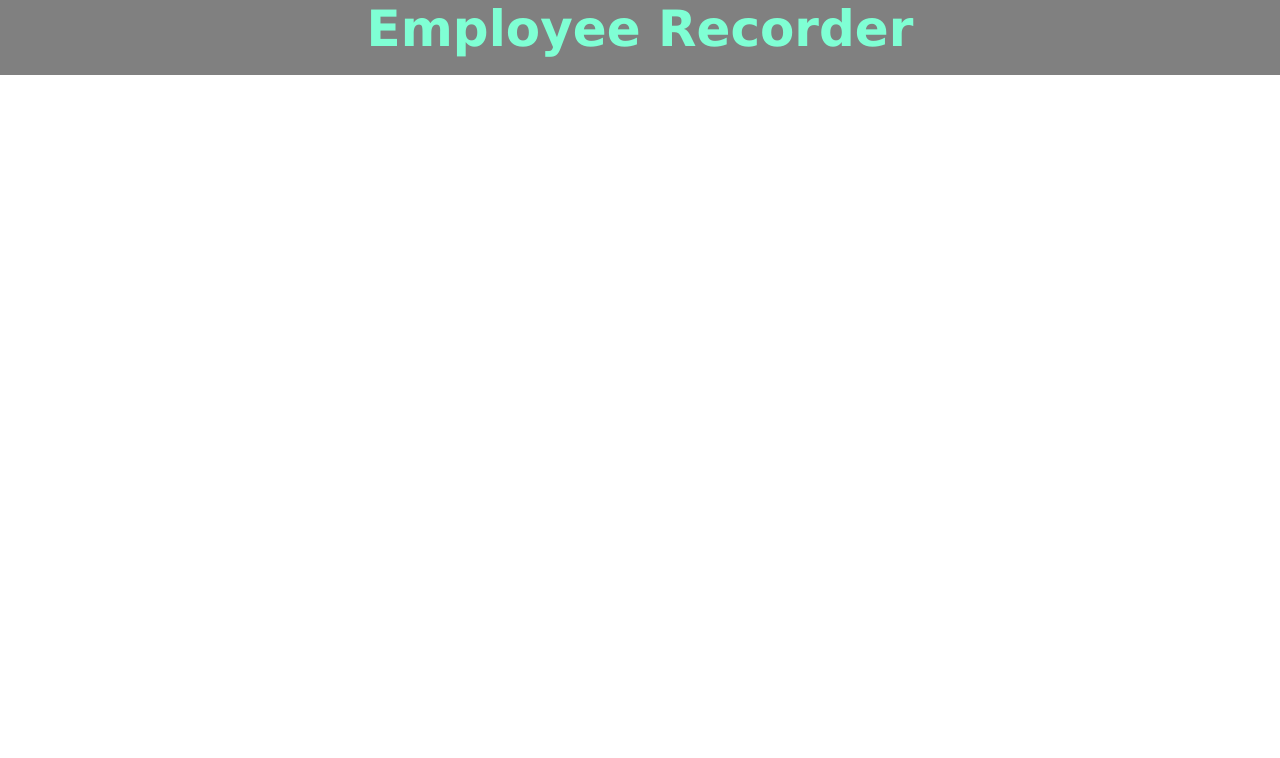
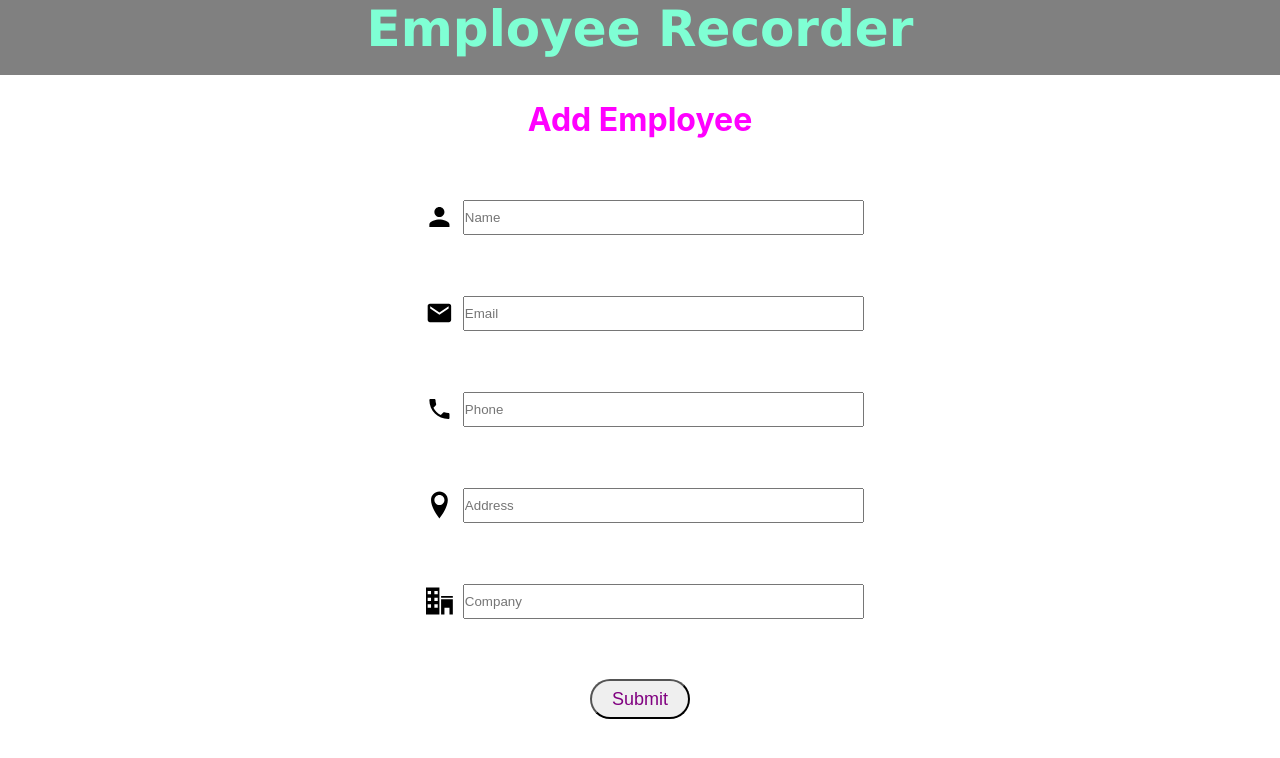
Before and after one commit to subashniraula6/Employee-Recorder, a React (Create React App) app in the folder client/: page /employees/add in a window 1280 px wide. Shown: the top 758 px of the page. Built offline with nearby package versions, Linux system fonts and the light colour scheme.

Commit message:
Adding employees feature added

```diff
--- a/client/package.json
+++ b/client/package.json
@@ -13,11 +13,13 @@
     "react-redux": "^7.2.4",
     "react-router-dom": "^5.2.0",
     "react-scripts": "^4.0.3",
+    "react-uuid": "^1.0.2",
     "redux-devtools-extension": "^2.13.9",
     "redux-logger": "^3.0.6",
     "redux-thunk": "^2.3.0",
     "reselect": "^4.0.0",
     "styled-components": "^5.3.0",
+    "uuid": "^8.3.2",
     "web-vitals": "^1.0.1"
   },
   "scripts": {
--- a/client/src/App.js
+++ b/client/src/App.js
@@ -8,13 +8,13 @@ import TestPage from './TestPage'
 function App() {
   return (
     <>
-      <h1 class='header'>Employee Recorder</h1>
+      <h1 className='header'>Employee Recorder</h1>
       <div className="App">
         <Switch>
           <Route exact path='/' component={TestPage} />
           <Route exact path='/employees' component={HomePage} />
-          <Route path='/add-employee' component={AddEmployee} />
-          <Route path='/edit-employee' component={EditEmployee} />
+          <Route path='/employees/add' component={AddEmployee} />
+          <Route path='/employees/edit-employee' component={EditEmployee} />
         </Switch>
       </div>
     </>
--- a/client/src/components/EmployeeCard/EmployeeCard.js
+++ b/client/src/components/EmployeeCard/EmployeeCard.js
@@ -1,6 +1,5 @@
 import React from 'react'
 import { Link, withRouter } from 'react-router-dom'
-import api from '../../api/api'
 import {
     CardContainer,
     EmployeeIcon,
@@ -18,23 +17,26 @@ import {
 } from './CardContainer.styles'
 
 const EmployeeCard = ({
-    id,
     isNominated,
-    firstName,
-    lastName,
+    name,
     email,
     address,
     phone,
     company,
     history,
     add }) => {
-    console.log(isNominated)
+
+    const addLink = history.location.pathname + '/add';
     return (
         <CardContainer add>
             {
                 add ?
                     (<AddCard>
-                        <Link to='/add-employee' style={{ 'textDecoration': 'none' }}>+</Link>
+                        <Link
+                            to= {addLink}
+                            style={{ 'textDecoration': 'none' }}>
+                            +
+                            </Link>
                     </AddCard>)
                     : (
                         <>
@@ -42,7 +44,7 @@ const EmployeeCard = ({
 
                             <InfoContainer>
                                 <InfoKey>Name: </InfoKey>
-                                <InfoValue>{firstName + lastName}</InfoValue>
+                                <InfoValue>{name}</InfoValue>
                             </InfoContainer>
 
                             <InfoContainer>
--- a/client/src/components/actions/employeeActions.js
+++ b/client/src/components/actions/employeeActions.js
@@ -1,4 +1,5 @@
 import api from '../../api/api'
+import uuid from 'react-uuid'
 
 //Get all Employees
 export const getEmployees = () => async dispatch => {
@@ -20,3 +21,28 @@ export const getEmployees = () => async dispatch => {
         // })
     }
 }
+
+//Add employees
+export const addEmployee = (employeeForm) => async dispatch => {
+    const request = {
+        id: uuid(),
+        ...employeeForm
+    }
+    try {
+        const response = await api.post('/employees', request);
+        console.log(response.data)
+        if (response.data) {
+            dispatch({
+                type: 'ADD_EMPLOYEE',
+                payload: response.data
+            })
+            alert("Added")
+        }
+    } catch (error) {
+        console.log(error)
+        // dispatch({
+        //     type: EMPLOYEE_ERROR,
+        //     payload: { msg: error.response.statusText, status: error.response.status }
+        // })
+    }
+}
--- a/client/src/components/layout/AddEmployeePage/AddEmployee.jsx
+++ b/client/src/components/layout/AddEmployeePage/AddEmployee.jsx
@@ -1,4 +1,4 @@
-import React from 'react'
+import React, { useState } from 'react'
 import {
     AddEmployeeContainer,
     EmployeeForm,
@@ -11,47 +11,120 @@ import {
     CompanyIcon,
     Button
 } from './AddEmployee.styles'
+import {connect} from 'react-redux'
+import {addEmployee} from '../../actions/employeeActions'
 
-const AddEmployee = () => {
+const AddEmployee = ({addEmployee}) => {
+    const [employeeForm, setEmployeeForm] = useState(
+        {
+            name: "",
+            email: "",
+            phone: "",
+            address: "",
+            company: ""
+        }
+    )
+    const {
+        name,
+        email,
+        phone,
+        address,
+        company
+    } = employeeForm;
+
+    const handleSubmit = async(e) => {
+        e.preventDefault();
+        try {
+            await addEmployee(employeeForm);
+        } catch (error) {
+            console.log(error);
+        }
+    }
+
+    const handleChange = (e) => {
+        const { name, value } = e.target
+        setEmployeeForm(form => ({
+            ...form,
+            [name]: value
+        })
+        )
+    }
+
     return (
         <AddEmployeeContainer>
             <h1
                 style={{
-                    'margin-top': '25px',
+                    'marginTop': '25px',
                     'color': 'magenta'
                 }}
             >
                 Add Employee
              </h1>
 
-            <EmployeeForm>
+            <EmployeeForm onSubmit={handleSubmit}>
                 <InputContainer>
                     <NameIcon />
-                    <Input type='text' placeholder='Name' />
+                    <Input
+                        type='text'
+                        placeholder='Name'
+                        onChange={handleChange}
+                        name='name'
+                        value={name}
+                        required
+                    />
                 </InputContainer>
 
                 <InputContainer>
                     <EmailIcon />
-                    <Input type='email' placeholder='Email' />
+                    <Input
+                        type='email'
+                        placeholder='Email'
+                        name='email'
+                        value={email}
+                        onChange={handleChange}
+                        required
+                    />
                 </InputContainer>
 
                 <InputContainer>
                     <PhoneIcon />
-                    <Input type='text' placeholder='Phone' />
+                    <Input
+                        type='tel'
+                        placeholder='Phone'
+                        name='phone'
+                        value={phone}
+                        pattern="[0-9]{3}-[0-9]{10}"
+                        onChange={handleChange}
+                        required
+                    />
                 </InputContainer>
 
                 <InputContainer>
                     <AddressIcon />
-                    <Input type='text' placeholder='Address' />
+                    <Input
+                        type='text'
+                        placeholder='Address'
+                        name='address'
+                        value={address}
+                        onChange={handleChange}
+                        required
+                    />
                 </InputContainer>
 
                 <InputContainer>
                     <CompanyIcon />
-                    <Input type='text' placeholder='Company' />
+                    <Input
+                        type='text'
+                        placeholder='Company'
+                        name='company'
+                        value={company}
+                        onChange={handleChange}
+                        required
+                    />
                 </InputContainer>
 
                 <InputContainer>
-                    <Button> Submit </Button>
+                    <Button type='submit'> Submit </Button>
                 </InputContainer>
 
             </EmployeeForm>
@@ -59,4 +132,4 @@ const AddEmployee = () => {
     )
 }
 
-export default AddEmployee
+export default connect(null, {addEmployee})(AddEmployee)
--- a/client/src/components/layout/AddEmployeePage/AddEmployee.styles.js
+++ b/client/src/components/layout/AddEmployeePage/AddEmployee.styles.js
@@ -17,7 +17,7 @@ flex-direction: column;
 justify-content: center;
 align-items: center;
 `
-export const InputContainer = styled.form`
+export const InputContainer = styled.div`
 margin: 30px;
 width: 50%;
 display: flex;
--- a/client/src/components/layout/HomePage/HomePage.jsx
+++ b/client/src/components/layout/HomePage/HomePage.jsx
@@ -1,4 +1,4 @@
-import React, { useState, useEffect } from 'react'
+import React, { useEffect } from 'react'
 import PropTypes from 'prop-types'
 import EmployeeCard from '../../EmployeeCard/EmployeeCard';
 import {
@@ -6,7 +6,6 @@ import {
 } from './HomePage.styles'
 import { getEmployees } from '../../actions/employeeActions'
 import { connect } from 'react-redux'
-import TestPage from '../../../TestPage'
 import { createStructuredSelector } from 'reselect'
 import { employeesSelector } from '../../../redux/selectors/employeeSelector'
 
@@ -30,6 +29,6 @@ export const mapStateToProps = createStructuredSelector({
 })
 HomePage.propTypes = {
     getEmployees: PropTypes.func.isRequired,
-    employees: PropTypes.object.isRequired
+    employees: PropTypes.array.isRequired
 }
 export default connect(mapStateToProps, { getEmployees })(HomePage)
--- a/client/src/redux/employeeReducer.js
+++ b/client/src/redux/employeeReducer.js
@@ -1,7 +1,7 @@
 const initial_state = {
     employees: [{
-        'firstName': 'subash',
-        'lastName': 'niraula',
+        'id': '1',
+        'name': 'subash niraula',
         'email': 'subashniraula6@gmail.com',
         'phone': '9808067978',
         'address': 'ktm',
@@ -9,7 +9,7 @@ const initial_state = {
     }]
 }
 
-export default function employeeReducer(state = initial_state, action) {
+export const employeeReducer = (state = initial_state, action) => {
     switch (action.type) {
         case 'GET_EMPLOYEES':
             return {
@@ -19,7 +19,7 @@ export default function employeeReducer(state = initial_state, action) {
         case 'ADD_EMPLOYEE':
             return {
                 ...state,
-                employees: state.employees.append(action.payload)
+                employees: state.employees.push(action.payload)
             }
         case 'REMOVE_EMPLOYEE':
             return {
--- a/client/src/redux/rootReducer.js
+++ b/client/src/redux/rootReducer.js
@@ -1,5 +1,5 @@
 import {combineReducers} from 'redux'
-import employeeReducer from './employeeReducer'
+import {employeeReducer} from './employeeReducer'
 
 export const rootReducer = combineReducers({
     employee: employeeReducer
```
Also changed, not shown: 2 other files (tests, documents, lock files or other folders).
